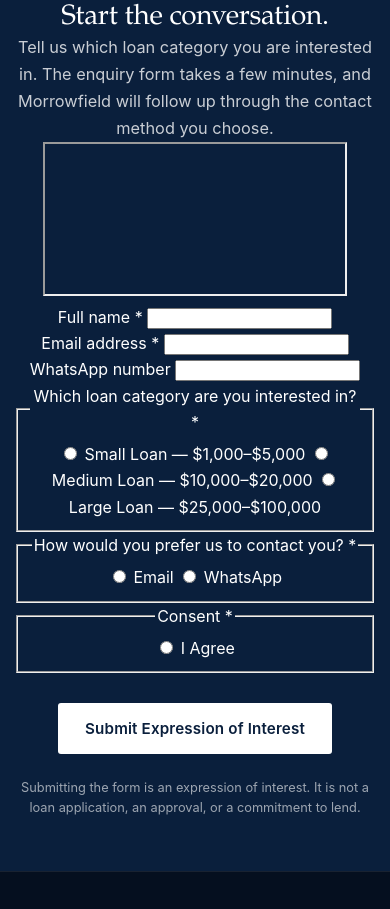
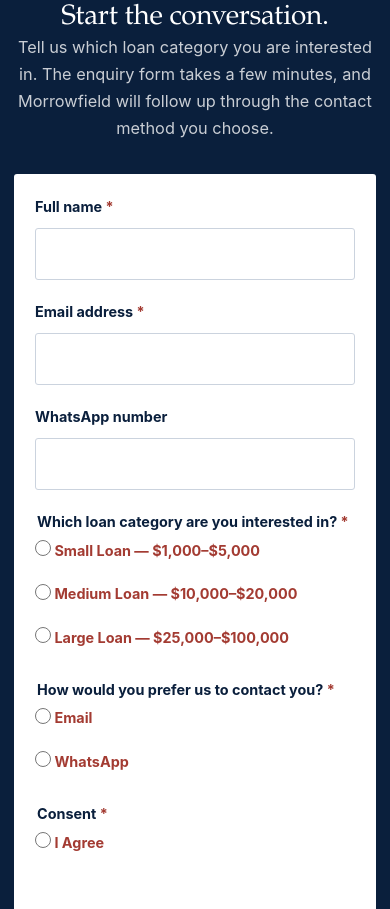
Before and after one commit to joyannzook/MORROWFIELD-LANDING-PAGE, a plain HTML site: page index.html in a window 390 px wide. Shown: the part 5526-6435 px from the top of the page. Drawn offline with Linux system fonts and the light colour scheme.

Commit message:
Style embedded enquiry form responsively

```diff
--- a/assets/css/styles.css
+++ b/assets/css/styles.css
@@ -880,3 +880,139 @@ ol {
   .hero__panel,
   .tier__range { color: #000000 !important; }
 }
+
+
+/* 17. Embedded Google Forms enquiry form
+   ========================================================================== */
+.form-target {
+  position: absolute;
+  width: 1px;
+  height: 1px;
+  border: 0;
+  clip: rect(0 0 0 0);
+  clip-path: inset(50%);
+  overflow: hidden;
+  white-space: nowrap;
+}
+
+.interest-form {
+  display: grid;
+  grid-template-columns: repeat(2, minmax(0, 1fr));
+  gap: 1.25rem;
+  margin-top: 2rem;
+  padding: clamp(1.25rem, 3vw, 2rem);
+  background: #FFFFFF;
+  border: 1px solid rgba(255, 255, 255, 0.18);
+  border-radius: var(--radius);
+  color: var(--body);
+  text-align: left;
+}
+
+.form-field {
+  min-width: 0;
+  margin: 0;
+  padding: 0;
+  border: 0;
+}
+
+.form-field > label,
+.form-field legend {
+  display: block;
+  margin-bottom: 0.55rem;
+  color: var(--ink);
+  font-size: 0.9rem;
+  font-weight: 650;
+}
+
+.form-field > label span,
+.form-field legend span { color: #A33B32; }
+
+.form-field input[type="text"],
+.form-field input[type="email"],
+.form-field input[type="tel"] {
+  width: 100%;
+  min-height: 48px;
+  padding: 0.75rem 0.85rem;
+  background: #FFFFFF;
+  border: 1px solid var(--line-strong);
+  border-radius: var(--radius);
+  color: var(--ink);
+  font: inherit;
+}
+
+.form-field input:focus-visible {
+  outline: 3px solid rgba(23, 58, 102, 0.2);
+  outline-offset: 2px;
+  border-color: var(--focus);
+}
+
+.form-field__hint {
+  margin-top: 0.5rem;
+  color: #8D302A;
+  font-size: 0.82rem;
+  line-height: 1.5;
+}
+
+.form-field__hint[hidden] { display: none; }
+
+.form-field--choice {
+  display: grid;
+  align-content: start;
+  gap: 0.65rem;
+}
+
+.form-field--choice legend { margin-bottom: 0.25rem; }
+
+.choice-option {
+  display: flex;
+  align-items: flex-start;
+  gap: 0.65rem;
+  color: var(--body);
+  font-size: 0.92rem;
+  line-height: 1.45;
+  cursor: pointer;
+}
+
+.choice-option input {
+  flex: 0 0 auto;
+  width: 1rem;
+  height: 1rem;
+  margin: 0.15rem 0 0;
+  accent-color: var(--navy-800);
+}
+
+.form-consent { grid-column: 1 / -1; }
+
+.form-status {
+  grid-column: 1 / -1;
+  min-height: 1.25rem;
+  margin: 0;
+  color: var(--body);
+  font-size: 0.88rem;
+  line-height: 1.5;
+}
+
+.form-status--success { color: #17633A; }
+.form-status--error { color: #A33B32; }
+.form-status--pending { color: var(--navy-800); }
+
+.interest-form__submit {
+  grid-column: 1 / -1;
+  justify-self: start;
+  margin-top: 0.1rem;
+  border: 0;
+  cursor: pointer;
+}
+
+.interest-form__submit:disabled {
+  cursor: wait;
+  opacity: 0.65;
+}
+
+@media (max-width: 600px) {
+  .interest-form { grid-template-columns: 1fr; }
+  .form-consent,
+  .form-status,
+  .interest-form__submit { grid-column: 1; }
+  .interest-form__submit { width: 100%; }
+}
```
